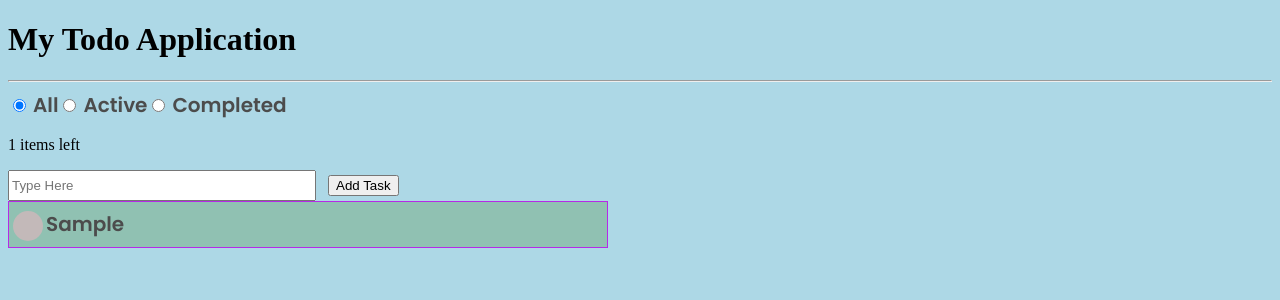
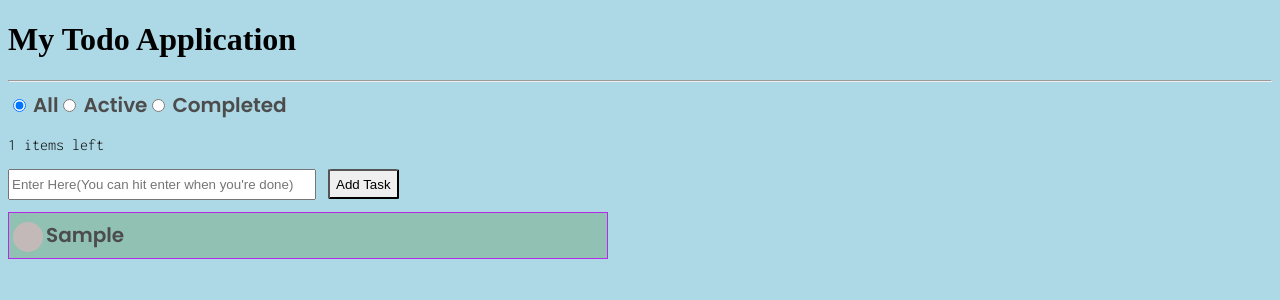
Before and after one commit to AdrianC167/todo, a Vue app: page / in a window 1280 px wide. Both pictures are taken after typing "Sample" into the empty fields and a click on the button "Add Task". Shown: the top 300 px of the page. Built offline with nearby package versions, Linux system fonts and the light colour scheme.

Commit message:
finished most things

```diff
--- a/index.html
+++ b/index.html
@@ -6,6 +6,7 @@
     <meta name="viewport" content="width=device-width, initial-scale=1.0">
     <link href="https://fonts.googleapis.com/css2?family=Poppins:wght@600&display=swap" rel="stylesheet">
     <link rel="stylesheet" href="https://cdnjs.cloudflare.com/ajax/libs/font-awesome/6.4.0/css/all.min.css" integrity="sha512-iecdLmaskl7CVkqkXNQ/ZH/XLlvWZOJyj7Yy7tcenmpD1ypASozpmT/E0iPtmFIB46ZmdtAc9eNBvH0H/ZpiBw==" crossorigin="anonymous" referrerpolicy="no-referrer" />
+    <link rel="stylesheet" href="https://cdnjs.cloudflare.com/ajax/libs/animate.css/4.1.1/animate.min.css"/>
     <title>Vite App</title>
   </head>
   <body>
--- a/src/App.vue
+++ b/src/App.vue
@@ -12,6 +12,7 @@ function addTodo() {
 }
 function deleteTodo(index) {
   todos.value.splice(index, 1)
+
 }
 function todoFilter(todo) {
   if (filter.value == 'active') {
@@ -48,23 +49,37 @@ function activeFilter (todo) {
   <input name="filter" type="radio" value="completed" v-model="filter" class="radio"> <label>Completed</label>
   </div>
   <p> {{ todos.filter(activeFilter).length }} items left</p>
-  <input v-model="newTodo" @keydown.enter="addTodo" id="textarea" placeholder="Type Here">
+ <input v-model="newTodo" @keydown.enter="addTodo" id="textarea" placeholder="Enter Here(You can hit enter when you're done)" style="margin-bottom: 12px;">
   &nbsp;
-  <button @click="addTodo">Add Task</button>
-  <ul>
+
+  <button @click="addTodo" style="height: 30px;border-radius: 5%;" class="hover">Add Task</button>
+
+
+    <ul>
     <div class="wrapper">
-      <li v-for="(todo, index) in todos.filter(todoFilter)" style="text-align: left;" >
+      <TransitionGroup name="list" tag="ul">
+      <li v-for="(todo, index) in todos.filter(todoFilter)" :key="item" style="text-align: left;" class="animate__bounceIn">
         <input type="checkbox" v-model="todo.complete" id="checkbox" style="margin-bottom:0;" class="radio">
         <label :class="{ completed: todo.complete }"> {{ todo.text }} </label>
         <button @click="deleteTodo(index)" class="right">🚮</button>
-
-      </li>
+            </li>
+</TransitionGroup>
     </div>
   </ul>
+
+
 </template>
 
 <style scoped>
 @import url('https://fonts.googleapis.com/css2?family=Inconsolata:wght@300&display=swap');
+@import url('https://fonts.googleapis.com/css2?family=Inconsolata:wght@300&display=swap');
+
+
+p {
+  font-family: 'Inconsolata', monospace;
+
+}
+
 
 li {
   display:flex;
@@ -75,6 +90,7 @@ li {
   justify-content: left;
   align-items: center;
   background-color: rgba(110, 167, 117, 0.463);
+  transform: scale(1);
 }
 
 ul{
@@ -98,6 +114,7 @@ body {
   text-decoration: line-through;
   opacity: 40%;
   font-weight: light;
+  transition: 500ms;
 
 
 }
@@ -139,7 +156,8 @@ label {
   font-family: 'Poppins', sans-serif;
   font-weight: 600;
   cursor: pointer;
-
+  opacity: 100%;
+  transition:500ms;
 
 }
 
@@ -206,4 +224,20 @@ display:flex;
 
 }
 
+
+.list-enter-active,
+.list-leave-active {
+  transition: all .85s ease;
+}
+.list-enter-from,
+.list-leave-to {
+  opacity: 0;
+  transform: translateX(-150px);
+}
+
+.hover:hover{
+background-color: lightcyan;
+
+}
+
 </style>
```
